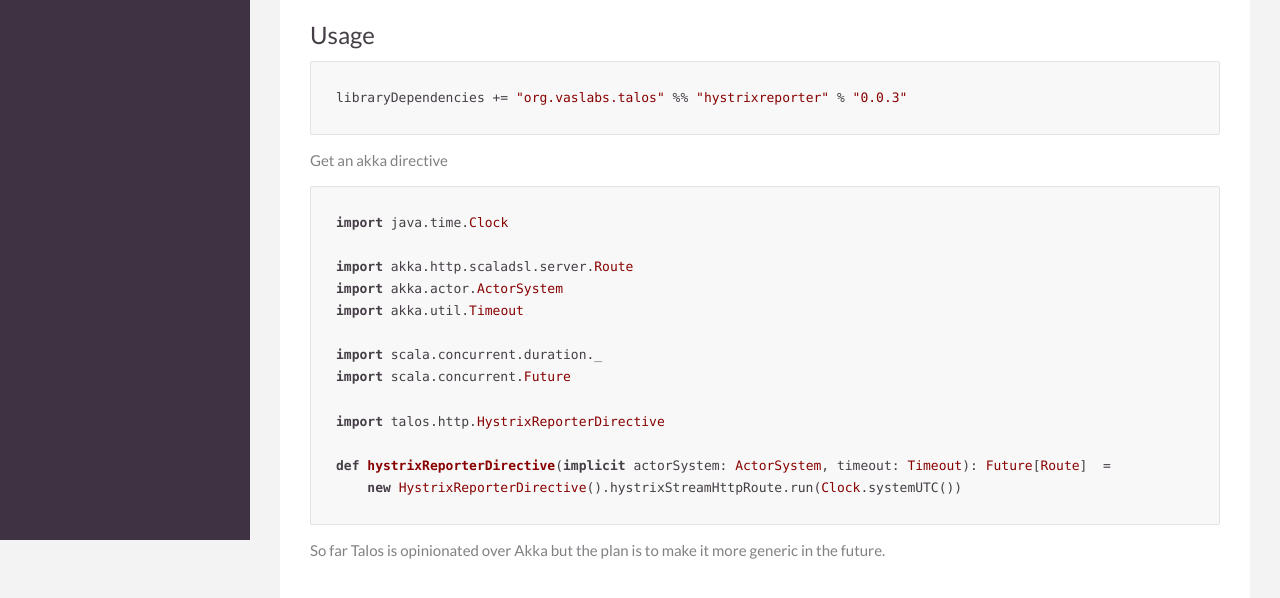
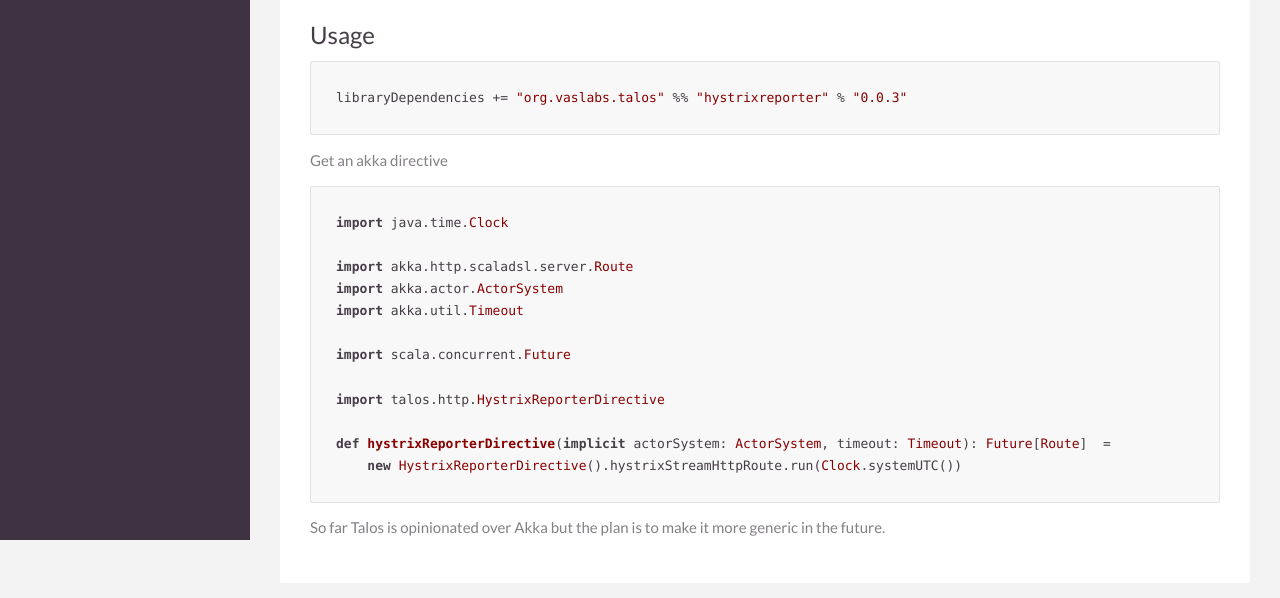
Before and after one commit to vaslabs/talos, a plain HTML site: page dashboard/hystrixDashboard.html in a window 1280 px wide. Shown: the part 260-858 px from the top of the page. Drawn offline with nearby package versions, Linux system fonts and the light colour scheme; some packages are replaced by stand-ins of ours; a script that the page names is missing.

Commit message:
updated site

```diff
--- a/dashboard/hystrixDashboard.html
+++ b/dashboard/hystrixDashboard.html
@@ -18,7 +18,6 @@ deliver fine grained visualisations.</p>
 <span class="k">import</span> <span class="nn">akka.actor.ActorSystem</span>
 <span class="k">import</span> <span class="nn">akka.util.Timeout</span>
 
-<span class="k">import</span> <span class="nn">scala.concurrent.duration._</span>
 <span class="k">import</span> <span class="nn">scala.concurrent.Future</span>
 
 <span class="k">import</span> <span class="nn">talos.http.HystrixReporterDirective</span>
```
